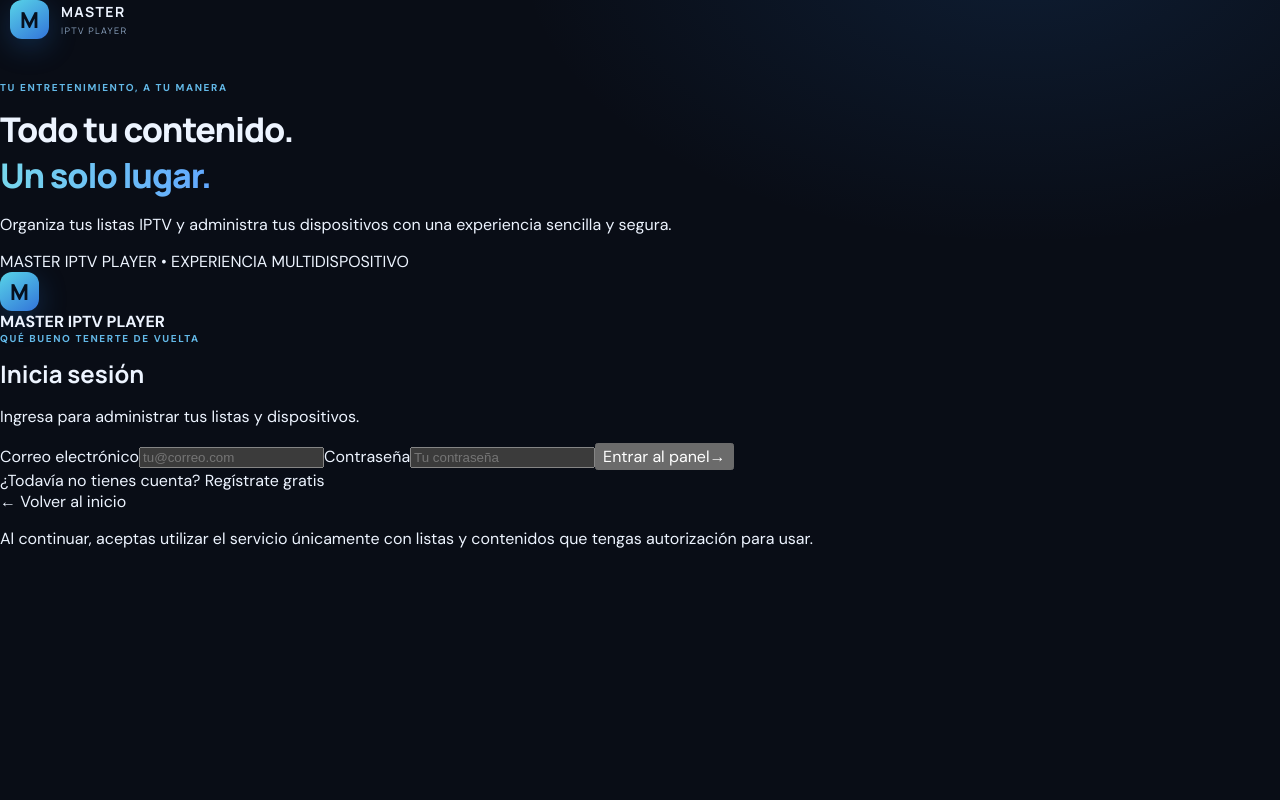
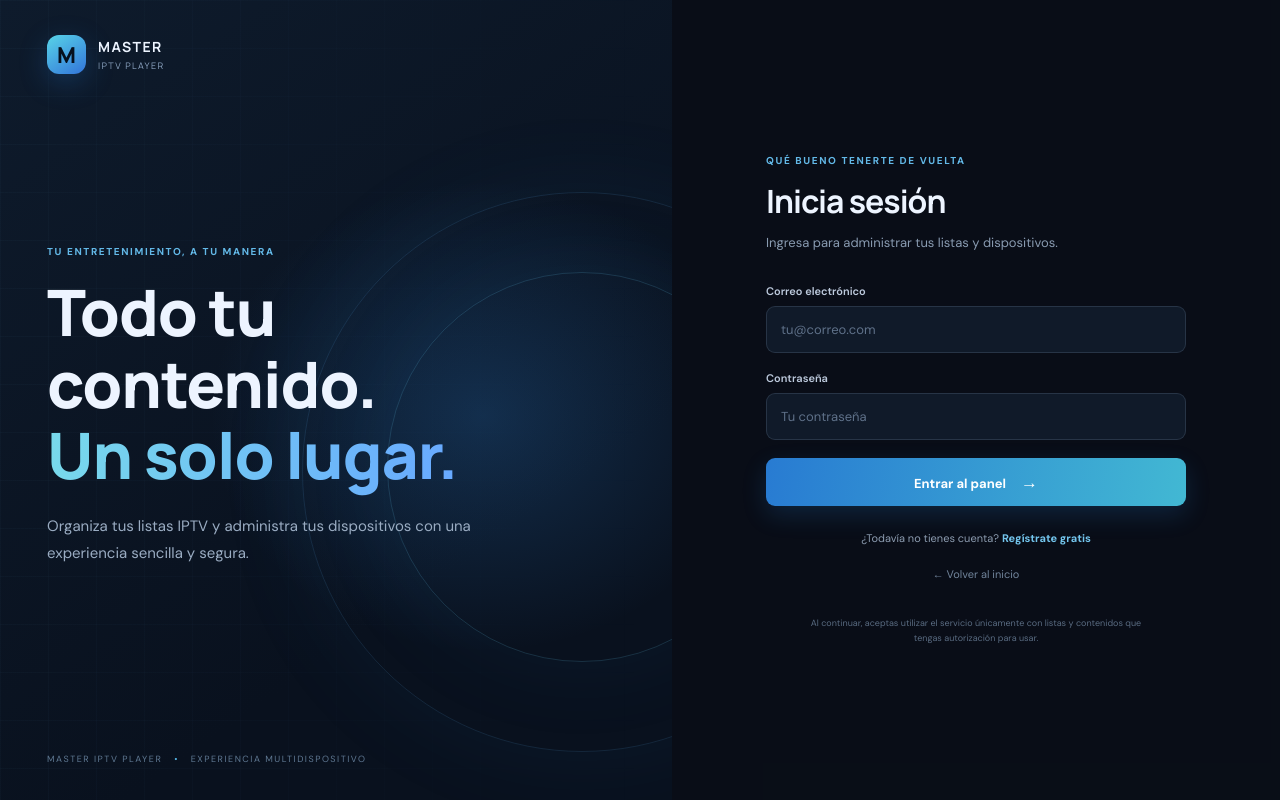
Before and after one commit to walter2025hn/MasterIPTVPlayer, a Next.js app: page /login in a window 1280 px wide. Built offline with nearby package versions, Linux system fonts and the light colour scheme.

Commit message:
style: add login and registration experience

```diff
--- a/src/app/globals.css
+++ b/src/app/globals.css
@@ -60,3 +60,46 @@ h1 span{background:linear-gradient(90deg,#77d7ec,#62a8ff);background-clip:text;-
 footer{margin-top:38px;padding-top:17px;border-top:1px solid var(--line);font-size:8px;letter-spacing:1.4px;color:#5e7189}footer span{padding:0 7px;color:#4b9cff}
 @media(max-width:1050px){.content{padding:36px 28px}.topbar{padding:0 28px}.sidebar{width:220px}.action-grid{grid-template-columns:repeat(2,minmax(0,1fr))}}
 @media(max-width:720px){.sidebar{width:68px;padding:20px 9px}.brand{padding:0 5px 35px}.brand>span:last-child,.workspace-label,.nav-item:not(.active){display:none}.nav-item{justify-content:center;padding:0}.nav-item.active{font-size:0}.nav-icon{font-size:20px}.help-card,.profile-mini>div:not(.avatar),.more{display:none}.profile-mini{justify-content:center}.topbar{height:60px;padding:0 17px}.content{padding:30px 17px}.welcome-row{align-items:flex-start;flex-direction:column}.welcome-badge{display:none}.stats-grid{grid-template-columns:1fr}.stat-card{min-height:115px}.action-grid{grid-template-columns:1fr}.action-card{min-height:205px}}
+
+
+/* Authentication */
+.auth-page{min-height:100vh;display:grid;grid-template-columns:1.05fr .95fr;background:#090d16}
+.auth-visual{position:relative;overflow:hidden;min-height:100vh;padding:35px 7%;display:flex;flex-direction:column;justify-content:space-between;background:radial-gradient(ellipse at 72% 52%,rgba(48,135,220,.24),transparent 40%),linear-gradient(145deg,#0e1b2c,#09111e 70%)}
+.auth-visual:after{content:"";position:absolute;inset:0;background-image:linear-gradient(rgba(110,165,210,.035) 1px,transparent 1px),linear-gradient(90deg,rgba(110,165,210,.035) 1px,transparent 1px);background-size:48px 48px;mask-image:linear-gradient(90deg,black,transparent)}
+.auth-brand,.auth-visual-copy,.visual-footer{position:relative;z-index:2}
+.auth-brand{padding:0}
+.auth-visual-copy{max-width:560px;margin:auto 0;padding:70px 0}
+.auth-visual-copy h1{font-size:clamp(38px,5vw,65px);line-height:1.12;margin-top:18px}
+.auth-visual-copy h1 span{background:linear-gradient(90deg,#78d9eb,#68a9ff);background-clip:text;-webkit-background-clip:text;color:transparent}
+.auth-visual-copy p{max-width:440px;color:#9aacc2;font-size:15px;line-height:1.8;margin-top:22px}
+.visual-footer{font-size:9px;letter-spacing:1.5px;color:#607993}.visual-footer span{color:#56b8e8;padding:0 8px}
+.visual-orbit{position:absolute;border:1px solid rgba(87,171,231,.14);border-radius:50%;width:560px;height:560px;right:-190px;top:24%;box-shadow:0 0 100px rgba(53,139,211,.07)}
+.orbit-two{width:390px;height:390px;right:-105px;top:34%;border-color:rgba(94,195,231,.18)}
+.auth-panel{display:grid;place-items:center;padding:45px 30px;background:rgba(9,14,23,.92)}
+.auth-card{width:100%;max-width:420px}
+.auth-card>.eyebrow{margin-bottom:12px}
+.auth-card h2{font-size:32px;letter-spacing:-1px}
+.auth-subtitle{font-size:13px;line-height:1.6;color:#899bb1;margin:10px 0 30px}
+.auth-form{display:grid;gap:18px}
+.auth-form label{display:grid;gap:8px;color:#bdcadd;font-size:11px;font-weight:600}
+.auth-form input{height:47px;width:100%;border:1px solid rgba(144,170,201,.18);border-radius:9px;background:#101a29;color:#edf4ff;padding:0 14px;outline:none;font:13px 'DM Sans',sans-serif;transition:border .2s,box-shadow .2s}
+.auth-form input:focus{border-color:#4b9cff;box-shadow:0 0 0 3px rgba(75,156,255,.1)}
+.auth-form input::placeholder{color:#5f7189}
+.auth-submit{height:48px;border:0;border-radius:9px;background:linear-gradient(100deg,#287bd2,#42b8d3);color:white;font-size:13px;font-weight:700;cursor:pointer;box-shadow:0 9px 25px rgba(37,125,203,.2);transition:transform .2s,filter .2s}
+.auth-submit:hover{filter:brightness(1.08);transform:translateY(-1px)}
+.auth-submit:disabled{opacity:.65;cursor:wait;transform:none}
+.auth-submit span{margin-left:15px;font-size:17px}
+.form-alert{padding:12px 13px;border-radius:8px;font-size:11px;line-height:1.6}
+.form-alert.error{border:1px solid rgba(235,104,104,.25);background:rgba(173,53,53,.1);color:#ffaaaa}
+.form-alert.success{border:1px solid rgba(81,197,148,.25);background:rgba(43,148,104,.1);color:#9ce5c2}
+.auth-switch{text-align:center;margin-top:25px;color:#8d9db1;font-size:11px}
+.auth-switch a{color:#73c5ed;font-weight:700}
+.back-home{display:block;text-align:center;margin-top:22px;color:#71849b;font-size:11px}
+.auth-terms{margin:35px auto 0;max-width:360px;text-align:center;color:#596b81;font-size:9px;line-height:1.7}
+.auth-mobile-brand{display:none;align-items:center;gap:10px;margin-bottom:34px;color:#cfe7fa;font-size:11px;letter-spacing:1px}
+.signout-mini{margin-left:auto;border:1px solid var(--line);border-radius:8px;background:#142238;color:#9fc9eb;width:30px;height:30px;cursor:pointer}
+.account-strip{display:flex;justify-content:space-between;align-items:center;gap:12px;border:1px solid var(--line);background:#101a29;border-radius:10px;padding:13px 16px;margin-top:22px}
+.account-strip strong,.account-strip span{display:block;font-size:10px}.account-strip span{color:#7e91a8;margin-top:4px}
+.account-strip button{border:1px solid rgba(123,157,193,.2);border-radius:7px;background:#18263a;color:#9db4ce;padding:8px 10px;font-size:10px;cursor:pointer}
+.admin-nav{color:#7fd5ed!important}
+@media(max-width:800px){.auth-page{grid-template-columns:1fr}.auth-visual{display:none}.auth-panel{min-height:100vh;padding:35px 22px}.auth-mobile-brand{display:flex}}
```
